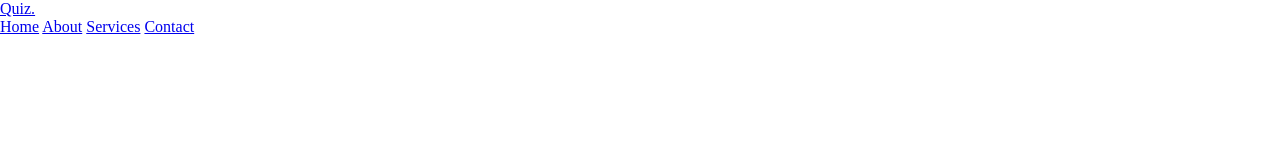
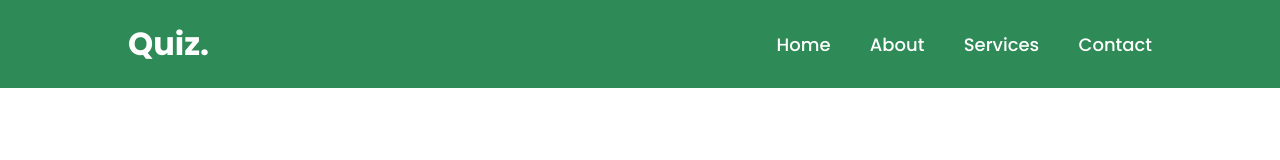
Before and after one commit to Jonnie254/Quiz-website, a plain HTML site: page index.html in a window 1280 px wide. Drawn offline with Linux system fonts and the light colour scheme.

Commit message:
added some codes

```diff
--- a/style.css
+++ b/style.css
@@ -2,5 +2,39 @@
 *{
     margin:0;
     padding:0;
-    box-sizing:
+    box-sizing:border-box;
+    font-family: 'Poppins', sans-serif;
 }
+body{
+    color:white;
+}
+/* styling for the header */
+.header{
+    position:fixed;
+    top:0;
+    left:0;
+    width:100%;
+    padding:20px 10%;
+    background: seagreen;
+    display: flex;
+    justify-content: space-between;
+    align-items: center;
+    z-index: 100;
+}
+.logo{
+    font-size: 32px;
+    color:#fff;
+    text-decoration: none;
+    font-weight: 700;
+}
+.navbar a{
+    font-size:18px;
+    color:#fff;
+    text-decoration: none;
+    font-weight:500;
+    margin-left: 35px;
+    transition:.3s;
+}
+.navbar a:hover{
+    color:#c40094;
+}
```
